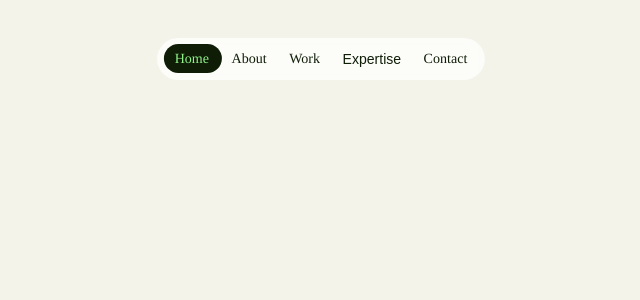
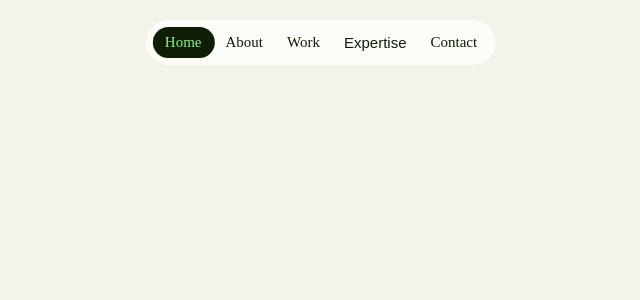
Before and after one commit to morakhiyakavya/buy-sell, a Flask app: page /idk in a window 1280 px wide; the page is wider, and only the part inside the window is pictured. Shown: the top 300 px of that part, without its empty margins (319-959 px from the left). Run offline with Flask 3, Linux system fonts and the light colour scheme; some libraries are stand-ins or nearby versions.

Commit message:
Some Html Changes

```diff
--- /dev/null
+++ b/app/static/css/navbar.css
@@ -0,0 +1,168 @@
+
+    :root {
+        --default-primary: #90f188;
+        --default-secondary: #0f1d07;
+        --container-gutter: clamp(2.5rem, 2.6455026455vw, 3.325rem);
+        --theme-primary: var(--default-primary);
+        --theme-secondary: var(--default-secondary);
+    }
+
+    /* First */
+    .Header_menu__Yr6mh {
+        position: relative;
+        z-index: 0;
+        position: fixed;
+        bottom: 1.875rem;
+        z-index: 101;
+        border-radius: 100vh;
+        left: 50%;
+        transform: translateX(-50%);
+        display: grid
+    }
+
+    .Header_menu__Yr6mh:before {
+        content: "";
+        pointer-events: none;
+        position: absolute;
+        border-radius: inherit;
+        background: hsla(0, 0%, 100%, .7);
+        top: 0;
+        left: 0;
+        right: 0;
+        bottom: 0;
+        transition: background .15s ease-in-out;
+        -webkit-backdrop-filter: blur(8px);
+        backdrop-filter: blur(8px);
+        z-index: -1;
+        animation: Header_replace-bg-after-submenu-close__Ub52C .6s ease-in-out
+    }
+
+
+    .Header_menu__Yr6mh {
+            top: 1.25rem;
+            bottom: auto;
+        }
+
+    /* Second */
+    .Header_menu__list__h_Anx {
+        grid-area: 1/-1;
+        list-style: none;
+        margin: 0;
+        display: grid;
+        grid-auto-flow: column;
+        grid-template-rows: 1fr;
+        padding: .4375rem;
+        transition: box-shadow .15s;
+        position: relative;
+        border-radius: inherit
+    }
+
+    /* Third */
+    .Header_menu__item__cb_Hw:first-of-type .Header_menu__link__UGkEv:before {
+        left: -.4375rem
+    }
+
+    .Header_menu__item__cb_Hw:last-of-type .Header_menu__link__UGkEv:before {
+        right: -.4375rem
+    }
+
+    /* Fourth */
+    .Header_menu__link__UGkEv {
+        background: none;
+        border: none;
+        -webkit-appearance: none;
+        -moz-appearance: none;
+        appearance: none;
+        display: block;
+        padding: .5rem .75rem;
+        font-size: .9375rem;
+        font-weight: 500;
+        text-decoration: none;
+        color: var(--theme-secondary);
+        position: relative;
+        transition: color .3s ease;
+        line-height: 1;
+        cursor: pointer;
+        z-index: 2
+    }
+
+    @media(max-width: 767px) {
+        .Header_menu__link__UGkEv {
+            padding: .5rem .59375rem
+        }
+    }
+
+    .Header_menu__link__UGkEv:before {
+        content: "";
+        position: absolute;
+        top: 0;
+        left: 0;
+        right: 0;
+        bottom: 0;
+        z-index: 1;
+        top: -.4375rem;
+        bottom: -.4375rem
+    }
+
+    .Header_menu__item__cb_Hw:first-of-type .Header_menu__link__UGkEv:before {
+        left: -.4375rem
+    }
+
+    .Header_menu__item__cb_Hw:last-of-type .Header_menu__link__UGkEv:before {
+        right: -.4375rem
+    }
+
+    /* Fifth */
+    .Header_menu__link--active__QKyk9 {
+        color: var(--theme-primary)
+    }
+
+    /* Sixth */
+
+    .Header_menu__list--twin__w_0Lp {
+        pointer-events: none;
+        order: -1
+    }
+
+    /* Seventh */
+    .Header_menu__link--twin__3W8NS {
+        pointer-events: none;
+        opacity: 0;
+        grid-row: 1
+    }
+
+    /* Eighth */
+    .Header_menu__active-pill__YdBUl,
+    .Header_menu__hover-pill__NFAxL {
+        grid-row: 1;
+        align-self: stretch;
+        justify-self: stretch;
+        background-color: var(--theme-secondary);
+        border-radius: 100vh;
+        transition: background-color .15s ease, opacity .15s ease;
+        z-index: 1;
+        min-width: 3em
+    }
+
+    .Header_menu__hover-pill__NFAxL {
+        background-color: var(--theme-secondary);
+        opacity: .05
+    }
+
+    /* Ninth */
+    .Header_header__inner__nfTZS {
+    height: 5.3125rem;
+    width: 100%;
+    padding-left: var(--container-gutter);
+    padding-right: var(--container-gutter);
+    display: grid;
+    grid-template-columns: auto 1fr auto;
+    grid-gap: 3.75rem;
+    gap: 3.75rem;
+    align-items: center;
+    margin-bottom: 5rem
+}
+
+/* --theme-secondary
+--theme-primary
+--container-gutter */
--- a/app/templates/base.html
+++ b/app/templates/base.html
@@ -23,6 +23,9 @@
 
   <!-- DataTable JS -->
   <link rel="stylesheet" type="text/css" href="https://cdn.datatables.net/1.10.25/css/dataTables.bootstrap5.css">
+
+  <!-- Navbar -->
+  <link rel="stylesheet" href="../static/css/navbar.css">
 
   <!-- ============================================== -->
   <!-- Anonymous user -->
--- a/app/templates/idk.html
+++ b/app/templates/idk.html
@@ -5,9 +5,12 @@
     <meta charset="UTF-8">
     <meta name="viewport" content="width=device-width, initial-scale=1.0">
     <title>Document</title>
+  <link rel="stylesheet" href="../static/css/navbar.css">
+
 </head>
 
 <body style="background: #f3f3e9;">
+    <div class="Header_header__inner__nfTZS">
     <nav class="Header_menu__Yr6mh">
         <ul class="Header_menu__list__h_Anx">
             <li class="Header_menu__item__cb_Hw"><a class="Header_menu__link__UGkEv Header_menu__link--active__QKyk9"
@@ -35,225 +38,41 @@
             </div>
         </div>
     </nav>
+</div>
 </body>
 
 </html>
 
 
-<style>
-    :root {
-        line-height: 1.15;
-        -webkit-text-size-adjust: 100%;
-        text-rendering: geometricPrecision;
-        --default-primary: #90f188;
-        --default-primary-text: #23bb16;
-        --default-secondary: #0f1d07;
-        --default-text: rgba(15, 29, 7, .7);
-        --default-tertiary: #f3f3e9;
-        --green-primary: #90f188;
-        --green-primary-text: #23bb16;
-        --green-secondary: #0f1d07;
-        --green-text: rgba(15, 29, 7, .7);
-        --green-tertiary: #e9ffe8;
-        --purple-primary: #b488f1;
-        --purple-primary-text: #5b16bb;
-        --purple-secondary: #12032a;
-        --purple-text: rgba(18, 3, 42, .7);
-        --purple-tertiary: #efe3ff;
-        --pink-primary: #fd589e;
-        --pink-primary-text: #ab024a;
-        --pink-secondary: #38001b;
-        --pink-text: rgba(56, 0, 27, .7);
-        --pink-tertiary: #ffedf5;
-        --yellow-primary: #ffd029;
-        --yellow-primary-text: #806400;
-        --yellow-secondary: #322606;
-        --yellow-text: rgba(50, 38, 6, .7);
-        --yellow-tertiary: #fff8e4;
-        --blue-primary: #82d7ff;
-        --blue-primary-text: #0093d9;
-        --blue-secondary: #070035;
-        --blue-text: rgba(7, 0, 53, .7);
-        --blue-tertiary: #ebf8ff;
-        --cyan-primary: #85efe3;
-        --cyan-primary-text: #18b4a2;
-        --cyan-secondary: #1c3232;
-        --cyan-text: rgba(28, 50, 50, .7);
-        --cyan-tertiary: #dcf5f2;
-        --xmas-primary: #f10000;
-        --xmas-primary-text: #d80000;
-        --xmas-secondary: #380000;
-        --xmas-text: rgba(56, 0, 0, .7);
-        --xmas-tertiary: #f3f3e9;
-        --header-height: 5.3125rem;
-        --bottom-fixed-offset: 0;
-        --container-gutter: clamp(2.5rem, 2.6455026455vw, 3.325rem);
-        --theme-primary: var(--default-primary);
-        --theme-primary-text: var(--default-primary-text);
-        --theme-secondary: var(--default-secondary);
-        --theme-text: var(--default-text);
-        --theme-background: var(--default-tertiary);
-        --theme-logo: var(--default-secondary);
-        --theme-header-face: var(--default-primary);
-        color: var(--theme-text);
-        font-weight: 500;
-        font-size: .9375rem;
-        font-family: __neueMontreal_254d6c, __neueMontreal_Fallback_254d6c;
-        --font-neue-montreal: "__neueMontreal_254d6c", "__neueMontreal_Fallback_254d6c";
-        box-sizing: inherit;
-        position: fixed;
-        z-index: 101;
-        border-radius: 100vh;
-        left: 50%;
-        transform: translateX(-50%);
-        display: grid;
-        top: 1.25rem;
-        bottom: auto;
-    }
-
-    /* First */
-    .Header_menu__Yr6mh {
-        position: relative;
-        z-index: 0;
-        position: fixed;
-        bottom: 1.875rem;
-        z-index: 101;
-        border-radius: 100vh;
-        left: 50%;
-        transform: translateX(-50%);
-        display: grid
-    }
-
-    .Header_menu__Yr6mh:before {
-        content: "";
-        pointer-events: none;
-        position: absolute;
-        border-radius: inherit;
-        background: hsla(0, 0%, 100%, .7);
-        top: 0;
-        left: 0;
-        right: 0;
-        bottom: 0;
-        transition: background .15s ease-in-out;
-        -webkit-backdrop-filter: blur(8px);
-        backdrop-filter: blur(8px);
-        z-index: -1;
-        animation: Header_replace-bg-after-submenu-close__Ub52C .6s ease-in-out
-    }
 
 
-    .Header_menu__Yr6mh {
-            top: 1.25rem;
-            bottom: auto;
-        }
+<script>
+    document.addEventListener('DOMContentLoaded', function() {
+      const navMenu = document.querySelector('.Header_menu__Yr6mh');
 
-    /* Second */
-    .Header_menu__list__h_Anx {
-        grid-area: 1/-1;
-        list-style: none;
-        margin: 0;
-        display: grid;
-        grid-auto-flow: column;
-        grid-template-rows: 1fr;
-        padding: .4375rem;
-        transition: box-shadow .15s;
-        position: relative;
-        border-radius: inherit
-    }
+      navMenu.addEventListener('mousemove', function(e) {
+        const rect = this.getBoundingClientRect();
+        const x = e.clientX - rect.left;
+        const y = e.clientY - rect.top;
+        const width = this.offsetWidth;
+        const height = this.offsetHeight;
 
-    /* Third */
-    .Header_menu__item__cb_Hw:first-of-type .Header_menu__link__UGkEv:before {
-        left: -.4375rem
-    }
+        const dx = x - width / 2;
+        const dy = y - height / 2;
 
-    .Header_menu__item__cb_Hw:last-of-type .Header_menu__link__UGkEv:before {
-        right: -.4375rem
-    }
+        const theta = Math.atan2(dy, dx);
+        const angle = theta * 180 / Math.PI - 90;
 
-    /* Fourth */
-    .Header_menu__link__UGkEv {
-        background: none;
-        border: none;
-        -webkit-appearance: none;
-        -moz-appearance: none;
-        appearance: none;
-        display: block;
-        padding: .5rem .75rem;
-        font-size: .9375rem;
-        font-weight: 500;
-        text-decoration: none;
-        color: var(--theme-secondary);
-        position: relative;
-        transition: color .3s ease;
-        line-height: 1;
-        cursor: pointer;
-        z-index: 2
-    }
+        const distance = Math.sqrt(dx * dx + dy * dy);
+        const spread = Math.min(distance / 4, 50);
 
-    @media(max-width: 767px) {
-        .Header_menu__link__UGkEv {
-            padding: .5rem .59375rem
-        }
-    }
+        this.style.boxShadow = `${spread * Math.cos(theta)}px ${spread * Math.sin(theta)}px ${spread}px rgba(0,0,0,0.2)`;
+      });
 
-    .Header_menu__link__UGkEv:before {
-        content: "";
-        position: absolute;
-        top: 0;
-        left: 0;
-        right: 0;
-        bottom: 0;
-        z-index: 1;
-        top: -.4375rem;
-        bottom: -.4375rem
-    }
-
-    .Header_menu__item__cb_Hw:first-of-type .Header_menu__link__UGkEv:before {
-        left: -.4375rem
-    }
-
-    .Header_menu__item__cb_Hw:last-of-type .Header_menu__link__UGkEv:before {
-        right: -.4375rem
-    }
-
-    /* Fifth */
-    .Header_menu__link--active__QKyk9 {
-        color: var(--theme-primary)
-    }
-
-    /* Sixth */
-
-    .Header_menu__list--twin__w_0Lp {
-        pointer-events: none;
-        order: -1
-    }
-
-    /* Seventh */
-    .Header_menu__link--twin__3W8NS {
-        pointer-events: none;
-        opacity: 0;
-        grid-row: 1
-    }
-
-    /* Eighth */
-    .Header_menu__active-pill__YdBUl,
-    .Header_menu__hover-pill__NFAxL {
-        grid-row: 1;
-        align-self: stretch;
-        justify-self: stretch;
-        background-color: var(--theme-secondary);
-        border-radius: 100vh;
-        transition: background-color .15s ease, opacity .15s ease;
-        z-index: 1;
-        min-width: 3em
-    }
-
-    .Header_menu__hover-pill__NFAxL {
-        background-color: var(--theme-secondary);
-        opacity: .05
-    }
-
-    /* Ninth */
-</style>
+      navMenu.addEventListener('mouseleave', function(e) {
+        this.style.boxShadow = '';
+      });
+    });
+</script>
 
 <script src="../static/js/humaan.js" crossorigin async></script>
```
